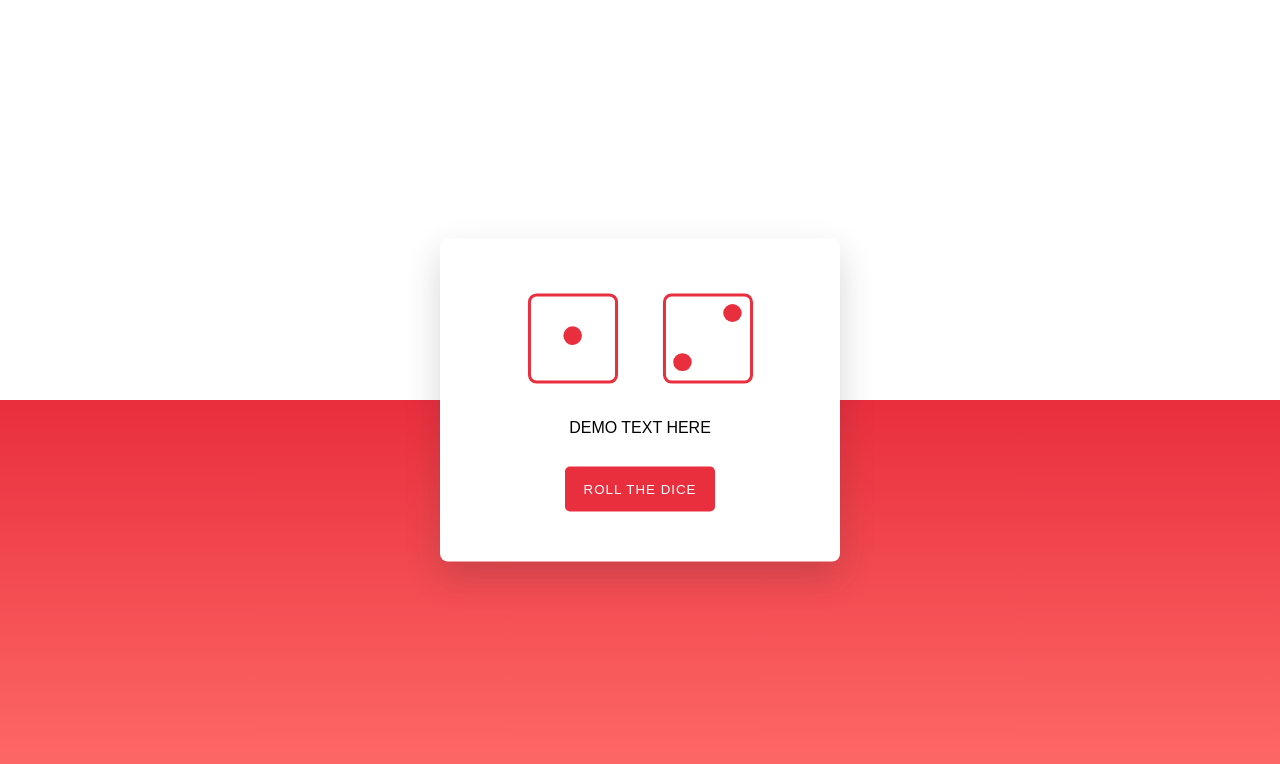
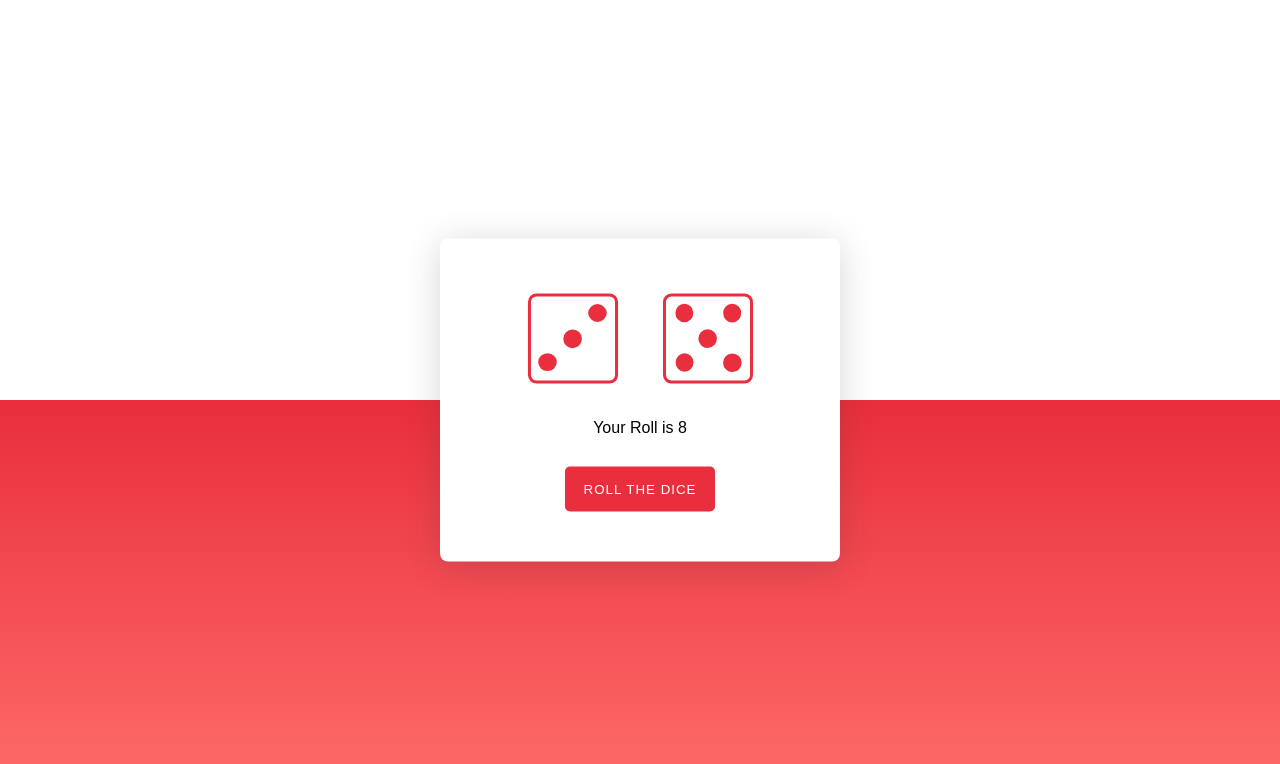
Before and after one commit to faisy227/Roll-the-Dice, a plain HTML site: page index.html in a window 1280 px wide. Both pictures are taken after a click on the button "ROLL THE DICE". Drawn offline with Linux system fonts and the light colour scheme; a web font is replaced by a local one.

Commit message:
Removed Mock text from html, added functionality with js and added animation to css

```diff
--- a/index.html
+++ b/index.html
@@ -12,10 +12,10 @@
 <body>
     <section class="container">
         <figure class="dice-wrapper">
-            <img src="dice-01.svg" id="dice-1">
-            <img src="dice-02.svg" id="dice-2">
+            <img  id="dice-1">
+            <img  id="dice-2">
         </figure>
-        <p id="total">DEMO TEXT HERE</p>
+        <p id="total"></p>
         <button onclick="roll()">ROLL THE DICE</button>
     </section>
 
--- a/script.js
+++ b/script.js
@@ -0,0 +1,33 @@
+let images = [
+    'dice-01.svg',
+    'dice-02.svg',
+    'dice-03.svg',
+    'dice-04.svg',
+    'dice-05.svg',
+    'dice-06.svg',
+];
+
+let dice = document.querySelectorAll('img');
+
+console.log(dice);
+
+function roll(){
+    dice.forEach(die =>{
+        die.classList.add('shake');
+    });
+
+    setTimeout(()=>{
+        dice.forEach(die =>{
+            die.classList.remove('shake');
+        });
+        let dieOnceValue = Math.floor(Math.random() * 6);
+        let dieTwoValue =  Math.floor(Math.random() * 6);
+        document.querySelector('#dice-1').setAttribute('src', images[dieOnceValue]);
+        document.querySelector('#dice-2').setAttribute('src', images[dieTwoValue]);
+
+        document.querySelector('#total').innerHTML = 'Your Roll is ' +
+        ((dieOnceValue + 1 ) + (dieTwoValue + 1));
+    },
+    1000
+    );
+}
--- a/style.css
+++ b/style.css
@@ -19,7 +19,7 @@ body{
     top: 50%;
     left: 50%;
     background-color: white;
-    box-shadow: 0 15px 35px rgba(50, 50, 50, 0.2);
+    box-shadow: 0 5px 35px rgba(50, 50, 50, 0.2);
     border-radius: 8px;
     display: flex;
     flex-direction: column;
@@ -46,4 +46,20 @@ button{
     width: 150px;
     letter-spacing: 1px;
     border-radius:5px ;
+    cursor: pointer ;
 }
+.shake{
+    animation: shake 500ms infinite;
+}
+
+@keyframes shake {
+    0%{
+        transform: rotate(8deg);
+    }
+    50%{
+        transform: rotate(-8deg);
+    }
+    100%{
+        transform: rotate(8deg);
+    }
+}
```
